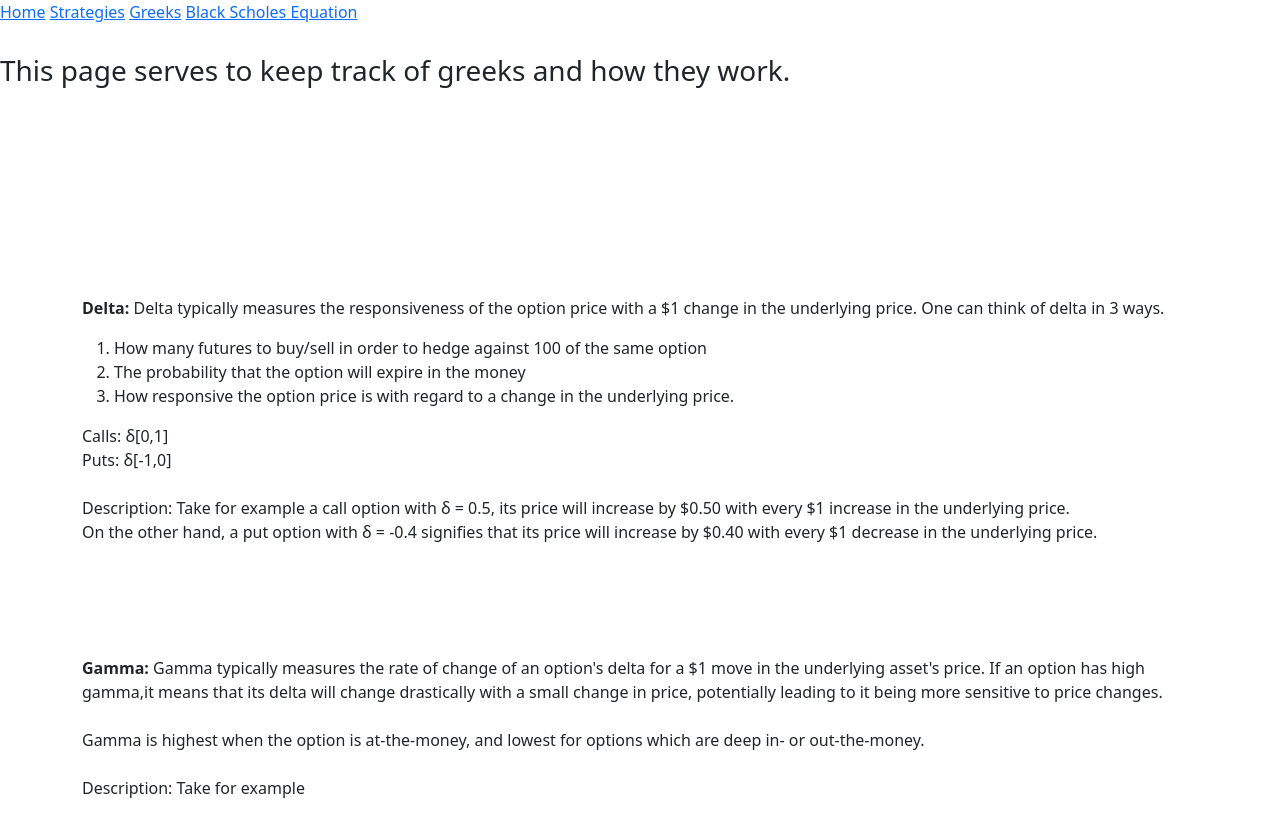
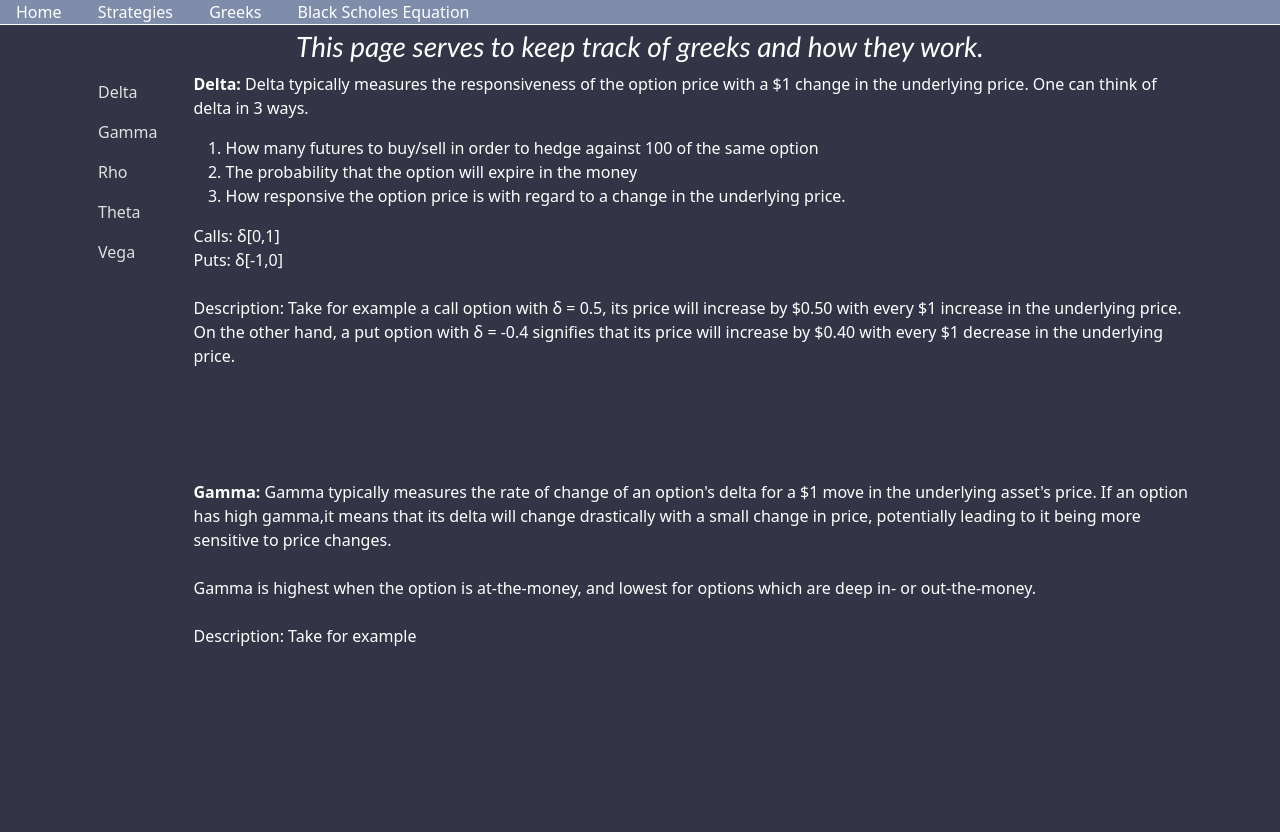
Before and after one commit to kenshoal/kenshoal-s-option-pricer, a plain HTML site: page Black Scholes/greeks.html in a window 1280 px wide. Drawn offline with nearby package versions, Linux system fonts and the light colour scheme.

Commit message:
Update style.css

```diff
--- a/Black Scholes/style.css
+++ b/Black Scholes/style.css
@@ -1,21 +1,59 @@
-.nav a{
+
+.topbar a{
     color: #fff;
     text-decoration: none;
     margin: 0 16px;
     font-size: 1em;
     transition: color 0.2s;
-    align-items: center;
+
+
 }
-.navbar {
+body.main{
+    color:#fff;
+    background-color:#333446;
+
+}
+.topbar {
+
     align-items: center;
     position: fixed;
-    background:#1e1e1e;
+    background:#7F8CAA;
     color:#fff;
+    width: 100%;
+    border-bottom:1px solid white;
 }
-body{
-    background-color: #1e1e1e;
+div.para{
+    padding-left: 20px;
 }
-div.introduction{
+div.container{
+    min-height: 100vh;
+    display: grid;
+    grid-template-columns:auto 1fr  ;
+}
+#sidebar ul li{
+    text-decoration: none;
+    display: flex;
+    /* justify-content: flex-end; */
+    background: #1e1e1e;
+    padding-right: 20px;
+    border:1px solid white ;
+}
+#sidebar a{
+    /* position: fixed; */
+    padding-bottom: 5px;
+    border-color: black;
+    text-decoration: none;
+    color:#EAEFEF;
+
+}
+.nav.dropdown{
+    position:fixed;
+}
+a.nav-link{
+    position: inherit;
+    color:#E0E0E0;
+}
+#introduction{
 text-align: center;
 font-family: 'Gill Sans', 'Gill Sans MT', Calibri, 'Trebuchet MS', sans-serif;
 font-style: italic;
@@ -30,3 +68,7 @@ font-style: italic;
   cursor: pointer;
   transition: background 0.2s;
 }
+#myChart{
+    width:100px;
+    height:100px;
+}
```
